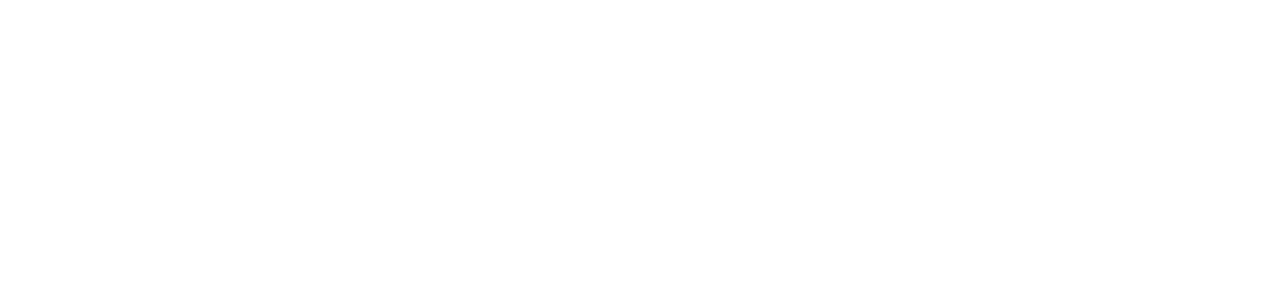
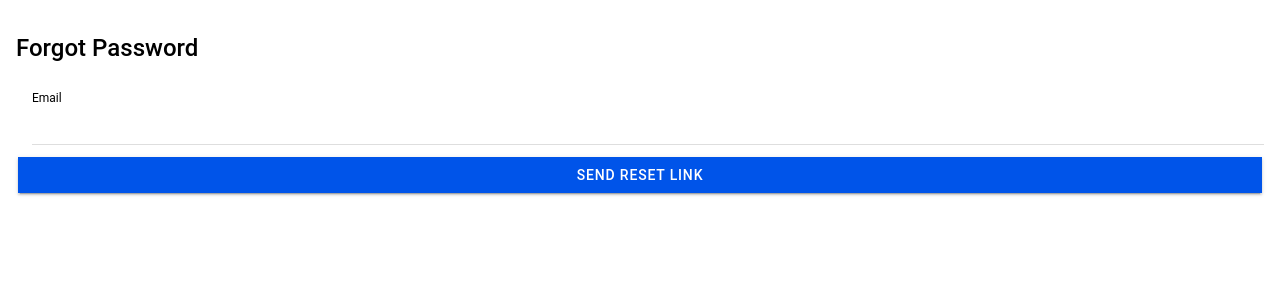
Before and after one commit to okonji-vic/authentication-ionic, a React (Vite) app: page /forgot-password in a window 1280 px wide. Shown: the top 300 px of the page. Built offline with nearby package versions, Linux system fonts and the light colour scheme.

Commit message:
created forgotpassword file and logic

```diff
--- a/src/App.tsx
+++ b/src/App.tsx
@@ -4,6 +4,7 @@ import { IonReactRouter } from '@ionic/react-router';
 import LoginPage from './components/LoginPage';
 import RegisterPage from './components/RegisterPage';
 import Home from './pages/Home';
+import ForgotPassword from './components/ForgotPassword';
 
 /* Core CSS required for Ionic components to work properly */
 import '@ionic/react/css/core.css';
@@ -69,6 +70,9 @@ const App: React.FC = () => {
           <Route exact path="/register">
             {isAuthenticated ? <Redirect to="/home" /> : <RegisterPage />}
           </Route>
+          <Route exact path="/forgot-password">
+            {isAuthenticated ? <Redirect to="/home" /> : <ForgotPassword />}
+          </Route>
         </IonRouterOutlet>
       </IonReactRouter>
     </IonApp>
--- /dev/null
+++ b/src/components/ForgotPassword.tsx
@@ -0,0 +1,52 @@
+import { useState } from "react";
+import { IonPage, IonContent, IonInput, IonButton, IonLabel, IonItem, IonList, IonToast } from "@ionic/react";
+
+const ForgotPassword: React.FC = () => {
+  const [email, setEmail] = useState("");
+  const [showToast, setShowToast] = useState(false);
+  const [message, setMessage] = useState("");
+
+  const handleForgotPassword = async () => {
+    try {
+      const response = await fetch("https://your-api.com/auth/forgot-password", {
+        method: "POST",
+        headers: { "Content-Type": "application/json" },
+        body: JSON.stringify({ email }),
+      });
+
+      const data = await response.json();
+      if (response.ok) {
+        setMessage("Reset link sent! Check your email.");
+      } else {
+        setMessage(data.message || "Something went wrong.");
+      }
+    } catch (error) {
+      setMessage("Error sending reset link.");
+    }
+    setShowToast(true);
+  };
+
+  return (
+    <IonPage>
+      <IonContent className="ion-padding">
+        <h2>Forgot Password</h2>
+        <IonList>
+          <IonItem>
+            <IonLabel position="stacked">Email</IonLabel>
+            <IonInput
+              type="email"
+              value={email}
+              onIonChange={(e) => setEmail(e.detail.value!)}
+            />
+          </IonItem>
+        </IonList>
+        <IonButton expand="full" onClick={handleForgotPassword}>
+          Send Reset Link
+        </IonButton>
+        <IonToast isOpen={showToast} message={message} duration={3000} />
+      </IonContent>
+    </IonPage>
+  );
+};
+
+export default ForgotPassword;
--- a/src/components/LoginPage.css
+++ b/src/components/LoginPage.css
@@ -6,7 +6,6 @@
   height: 100vh;
   width: 70%;
   margin: 0 auto;
-
 }
 
 .register-parag {
@@ -23,7 +22,8 @@
   vertical-align: middle;
 }
 @keyframes bounce {
-    0%, 100% {
+  0%,
+  100% {
     transform: translateY(0);
   }
   50% {
@@ -32,7 +32,8 @@
 }
 
 @keyframes bounceForward {
-    0%, 100% {
+  0%,
+  100% {
     transform: translateX(0);
   }
   50% {
@@ -50,13 +51,28 @@
   vertical-align: middle;
 }
 
+.forgot-password {
+  display: flex;
+  justify-content: right;
+  align-items: right;
+  margin-left: 75%;
+  text-align: right;
+  cursor: pointer;
+  color: brown;
+}
 
-
+.register-span {
+  cursor: pointer;
+  color: brown;
+}
 
 @media (max-width: 768px) {
-
   .login-container {
     width: 100%;
     height: 100vh;
   }
+
+  .forgot-password {
+    margin-left: 60%;
   }
+}
--- a/src/components/LoginPage.tsx
+++ b/src/components/LoginPage.tsx
@@ -1,6 +1,6 @@
 import React, { useState } from "react";
 import { IonButton, IonInput, IonContent, IonPage, IonIcon } from "@ionic/react";
-import { addCircleOutline, arrowDownOutline } from "ionicons/icons";
+import { arrowDownOutline, arrowForwardOutline } from "ionicons/icons";
 import { useHistory } from "react-router";
 
 import { login } from "../api"; // Import API functions
@@ -11,6 +11,7 @@ const LoginPage: React.FC = () => {
   const [email, setEmail] = useState<string>("");
   const [password, setPassword] = useState<string>("");
   const [error, setError] = useState<string>("");
+
 
   const handleLogin = async (e: React.FormEvent) => {
     e.preventDefault();
@@ -41,6 +42,12 @@ const LoginPage: React.FC = () => {
 
 
 
+
+
+
+
+
+
   return (
     <IonPage>
       <IonContent className="ion-padding">
@@ -60,19 +67,26 @@ const LoginPage: React.FC = () => {
               onIonChange={(e) => setPassword(e.detail.value || "")}
             />
             {error && <p style={{ color: "red" }}>{error}</p>}
+            <p className="forgot-password" onClick={() => history.push("/forgot-password")}>
+              Forgot password?
+            </p>
             <IonButton className="button" type="submit">
               Login
             </IonButton>
-            <p className="register-parag">Don't have an account?</p>
-            <IonIcon icon={arrowDownOutline} className="bounce" />
+
+            <p className="register-parag">
+              Don't have an account?
+              <IonIcon icon={arrowForwardOutline} className="bounce-forward" /><span onClick={() => history.push("/register")} className="register-span">Register here</span>
+            </p>
 
 
-            <IonButton
+
+            {/* <IonButton
              className="button-regis"
             onClick={() => history.push("/register")}
             >
             Register
-            </IonButton>
+            </IonButton> */}
           </div>
         </form>
       </IonContent>
```
Lines whose indentation alone changed are shown as unchanged.
